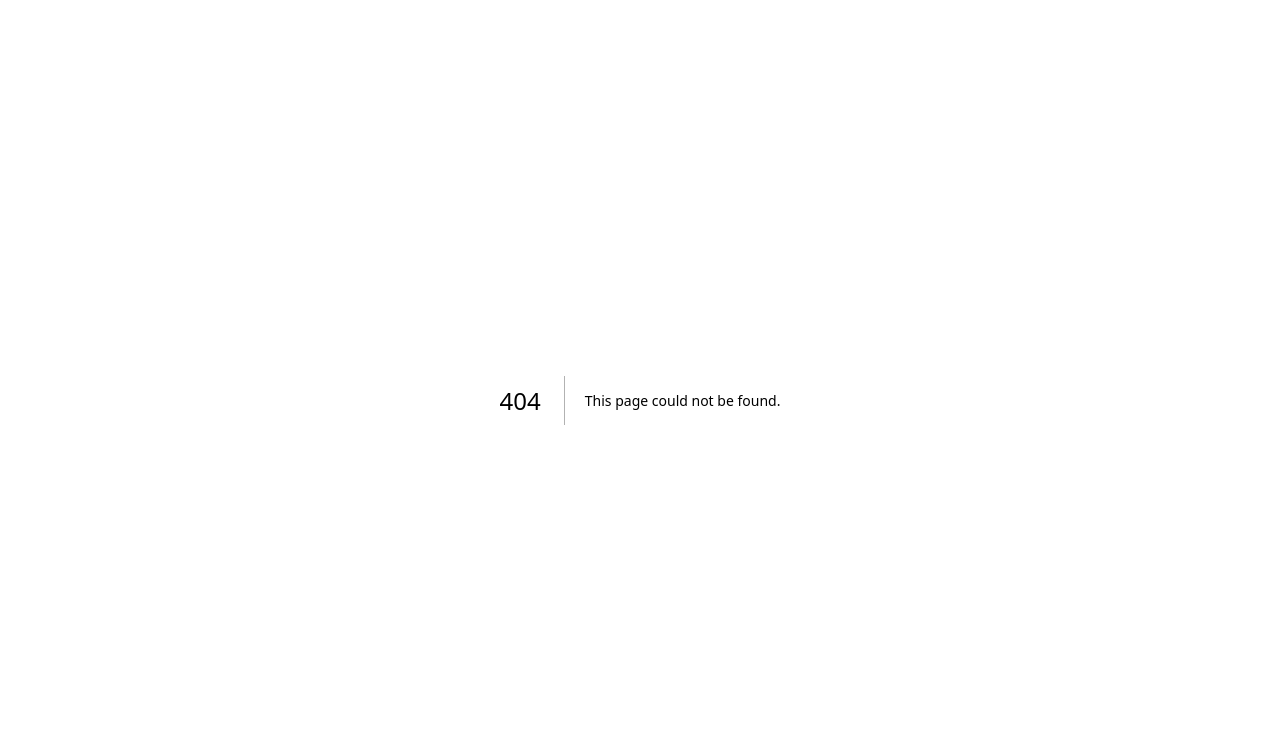
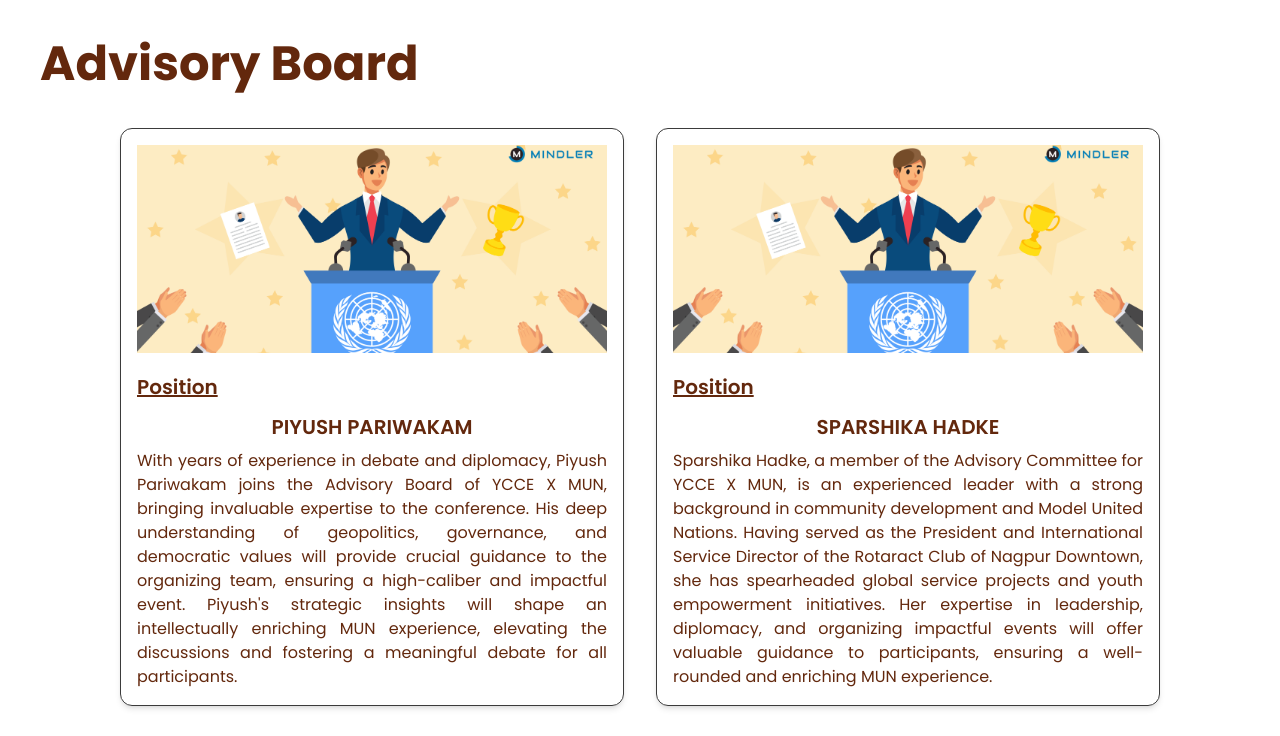
Before and after one commit to spectropaws/yccexmun, a Next.js app: page /advisory-board in a window 1280 px wide. Before the commit this address had no page. Shown: the top 736 px of the page. Built offline with nearby package versions, Linux system fonts and the light colour scheme.

Commit message:
Added Book seat card

```diff
--- /dev/null
+++ b/app/advisory-board/page.jsx
@@ -0,0 +1,23 @@
+import { advisoryBoard } from "../../data";
+import MemberCard from "../../components/Advisory-Board/member-card";
+import React from "react";
+
+const page = () => {
+  return (
+    <div className="p-10">
+      <h3 className="text-5xl font-bold">Advisory Board</h3>
+      <div className="grid grid-cols-[repeat(auto-fill,_minmax(400px,_1fr))] gap-8 mt-10 md:px-20 justify-center">
+        {advisoryBoard.map((data) => (
+          <MemberCard
+            imgSrc={data.imgSrc}
+            position={data.position}
+            name={data.name}
+            description={data.description}
+          />
+        ))}
+      </div>
+    </div>
+  );
+};
+
+export default page;
--- a/app/page.js
+++ b/app/page.js
@@ -15,7 +15,7 @@ const Page = () => {
       <Navbar />
       <InitialLoader />
       <div className="page-container">
-        <div className="mt-3">
+        <div className="">
           <HeroSec />
         </div>
         <div className="px-1 py-2 sm:px-2 sm:py-3  md:py-6 md:px-10">
--- /dev/null
+++ b/components/Advisory-Board/member-card.jsx
@@ -0,0 +1,21 @@
+import Image from "next/image";
+import React from "react";
+
+const MemberCard = ({ imgSrc, position, name, description }) => {
+  return (
+    <div className="border p-4 rounded-sm shadow-md hover:shadow-xl hover:scale-[1.03] duration-300">
+      <div className="">
+        <img
+          src={imgSrc}
+          alt="Model United Nations"
+          className="h-52 w-full aspect-square  object-cover mx-auto"
+        />
+      </div>
+      <h6 className="text-xl font-semibold mt-5 underline">{position}</h6>
+      <h5 className="text-xl text-center font-semibold mt-3">{name}</h5>
+      <p className="text-justify mt-2">{description}</p>
+    </div>
+  );
+};
+
+export default MemberCard;
--- a/components/hero-sec.jsx
+++ b/components/hero-sec.jsx
@@ -2,7 +2,7 @@
 
 import { useGSAP } from "@gsap/react";
 import gsap from "gsap";
-import { ArrowUpRight, Dot } from "lucide-react";
+import { ArrowRight, ArrowUpRight, Dot } from "lucide-react";
 import React, { useRef, useState } from "react";
 import { Swiper, SwiperSlide } from "swiper/react";
 import { EffectFade, Autoplay } from "swiper/modules";
@@ -63,34 +63,34 @@ const HeroSec = () => {
             disableOnInteraction: false,
           }}
           modules={[EffectFade, Autoplay]}
-          className="w-full h-96 md:h-auto"
+          className="w-full h-[500px] md:h-auto"
         >
           <SwiperSlide className="!w-full !h-[80vh] !overflow-hidden] relative">
             <div className="absolute top-0 left-0 bg-[#EFE7E4]/70 blur-lg w-full scale-105 h-full"></div>
             <img
               src="https://swiperjs.com/demos/images/nature-1.jpg"
-              className="w-full"
+              className="w-full h-full"
             />
           </SwiperSlide>
           <SwiperSlide className="!w-full !h-[80vh] !overflow-hidden">
             <div className="absolute top-0 left-0 bg-[#EFE7E4]/70 blur-lg w-full h-full scale-105"></div>
             <img
               src="https://swiperjs.com/demos/images/nature-2.jpg"
-              className="w-full"
+              className="w-full h-full"
             />
           </SwiperSlide>
           <SwiperSlide className="!w-full !h-[80vh] !overflow-hidden">
             <div className="absolute top-0 left-0 bg-[#EFE7E4]/70 blur-lg w-full h-full scale-105"></div>
             <img
               src="https://swiperjs.com/demos/images/nature-3.jpg"
-              className="w-full"
+              className="w-full h-full"
             />
           </SwiperSlide>
           <SwiperSlide className="!w-full !h-[80vh] !overflow-hidden">
             <div className="absolute top-0 left-0 bg-[#EFE7E4]/70 blur-lg w-full h-full scale-105"></div>
             <img
               src="https://swiperjs.com/demos/images/nature-4.jpg"
-              className="w-full"
+              className="w-full h-full"
             />
           </SwiperSlide>
         </Swiper>
@@ -120,80 +120,48 @@ const HeroSec = () => {
         </div>
         <div ref={dates} className="flex flex-col justify-center items-center">
           <div className="flex items-center gap-4 mt-5">
-            <span className="p-3 border border-[#54250B] rounded-sm text-2xl sm:text-3xl md:text-4xl font-bold text-[#54250B]">
+            <span className="p-3 border border-[#54250B] rounded-sm text-l sm:text-xl md:text-2xl font-bold text-[#54250B]">
               22
             </span>
             <span className="text-2xl sm:text-3xl md:text-4xl">-</span>
-            <span className="p-3 border border-[#54250B] rounded-sm text-2xl sm:text-3xl md:text-4xl font-bold text-[#54250B]">
+            <span className="p-3 border border-[#54250B] rounded-sm text-lg sm:text-xl md:text-2xl font-bold text-[#54250B]">
               23
             </span>
           </div>
-          <div className="text-3xl sm:text-4xl md:text-6xl tracking-tighter font-bold text-[#54250B]">
+          <div className="text-lg sm:text-xl md:text-3xl tracking-tighter font-bold text-[#54250B]">
             MARCH
           </div>
         </div>
-        {/* <div ref={card} className="mt-3 md:mt-5 overflow-hidden">
-          <div className="py-2 px-10 border  border-[#54250B] bg-[#EFE7E4]/30 backdrop-blur-sm rounded-md relative">
+        <div ref={card} className="mt-3 md:mt-5 overflow-hidden px-1">
+          <div className="py-6 px-10 border mx-1 border-[#54250B] bg-[#EFE7E4]/30 backdrop-blur-sm rounded-md relative">
             <div className="z-20 relative">
               <h5 className="md:text-2xl  text-nowrap">Book You seat Now</h5>
-              <button className="text-nowrap px-2 md:px-3 py-1 border rounded-lg bg-[#C2A597] border-[#54250B] mt-5 flex items-center gap-3 mx-auto">
+              <button className="text-nowrap mx-auto group hover:-translate-y-2 hover:scale-110 hover:shadow-lg px-3 py-1 border rounded-lg bg-[#C2A597] hover:bg-transparent duration-200 border-[#54250B] mt-5 flex items-center gap-3">
                 Book seat
-                <ArrowUpRight size={20} />
+                <span className="w-8 overflow-hidden">
+                  <div className="flex gap-4 -translate-x-[100%] group-hover:translate-x-[30%] duration-500">
+                    <div className="">
+                      <ArrowRight
+                        className="group-hover:rotate-0 duration-200 group-hover:"
+                        size={20}
+                      />
+                    </div>
+                    <div>
+                      <ArrowRight
+                        className="group-hover:rotate-0 duration-200 group-hover:"
+                        size={20}
+                      />
+                    </div>
+                  </div>
+                </span>
               </button>
             </div>
-            {/* <div ref={earth} className="absolute left-20 top-0 z-0">
+            <div ref={earth} className="absolute left-20 top-0 z-0">
               <img src="/earth.png" alt="earth" className="w-32" />
             </div>
           </div>
-        </div> */}
+        </div>
       </div>
-      {/* <div
-        ref={recEff}
-        className="border border-red-500 rounded-lg flex items-center px-4 py-1 gap-4 w-max opacity-100 mb-5"
-      >
-        YCCE IS WAITING
-        <span className="h-4 w-4 rounded-full bg-red-500 animate-pulse"></span>
-      </div>
-      <div className="flex flex-col-reverse lg:flex-row">
-        <div className="flex flex-col justify-between lg:w-1/2">
-          <div className="mt-10 lg:mt-0">
-            <div className=" overflow-hidden">
-              <h3 className="hero-heading text-5xl md:text-7xl font-bold text-[#54250B] tracking-widest">
-                YCCE PRESENTS
-              </h3>
-            </div>
-            <div className=" overflow-hidden">
-              <h3 className="hero-heading text-5xl md:text-7xl font-bold text-[#54250B] tracking-widest">
-                MUN
-              </h3>
-            </div>
-          </div>
-          <div className="mt-10 lg:mt-0">
-            <div ref={card} className="w-full md:w-[70%]">
-              <div className="border border-[#54250B] rounded-xl p-3 md:p-6 flex overflow-hidden relative md:gap-6">
-                <div className=" w-full md:w-1/2 z-10">
-                  <h5 className="text-3xl text-nowrap">
-                    Book Your Seat <br /> Now
-                  </h5>
-                  <button className="text-nowrap px-3 py-1 border rounded-lg bg-[#C2A597] border-[#54250B] mt-5 flex items-center gap-3">
-                    Book seat
-                    <ArrowUpRight size={20} />
-                  </button>
-                </div>
-                <div
-                  ref={earth}
-                  className="absolute right-0 top-0 translate-y-4"
-                >
-                  <img src="/earth.png" alt="earth" className="w-44" />
-                </div>
-              </div>
-            </div>
-          </div>
-        </div>
-        <div className="lg:w-1/2" ref={svgImg}>
-          <img src="/hero-img.png" className="mx-auto" alt="" />
-        </div>
-      </div> */}
     </div>
   );
 };
--- a/data.js
+++ b/data.js
@@ -30,14 +30,14 @@ export const FooterContactInfo = [
     value: "www.yccexmun.com",
     icon: <Globe className="h-4 w-4 text-[#54250B]" />,
   },
-  ]
+];
 
 export const FooterLinkData = [
   { href: "/", text: "About Us" },
   { href: "/", text: "Event Schedule" },
   { href: "/", text: "Committees" },
   { href: "/", text: "Contact Us" },
-  ]
+];
 
 //  Content Section
 export const ContentSectionCardData = [
@@ -56,4 +56,44 @@ export const ContentSectionCardData = [
     description:
       "Connect with ambitious students, experts, and mentors who share your passion for world affairs, diplomacy, and change-making.",
   },
-]
+];
+
+// Advisory Board
+
+export const advisoryBoard = [
+  {
+    imgSrc: "/demo-mun.png",
+    name: "PIYUSH PARIWAKAM",
+    position: "Position",
+    description:
+      "With years of experience in debate and diplomacy, Piyush Pariwakam joins the Advisory Board of YCCE X MUN, bringing invaluable expertise to the conference. His deep understanding of geopolitics, governance, and democratic values will provide crucial guidance to the organizing team, ensuring a high-caliber and impactful event. Piyush's strategic insights will shape an intellectually enriching MUN experience, elevating the discussions and fostering a meaningful debate for all participants.",
+  },
+  {
+    imgSrc: "/demo-mun.png",
+    name: "SPARSHIKA HADKE",
+    position: "Position",
+    description:
+      "Sparshika Hadke, a member of the Advisory Committee for YCCE X MUN, is an experienced leader with a strong background in community development and Model United Nations. Having served as the President and International Service Director of the Rotaract Club of Nagpur Downtown, she has spearheaded global service projects and youth empowerment initiatives. Her expertise in leadership, diplomacy, and organizing impactful events will offer valuable guidance to participants, ensuring a well-rounded and enriching MUN experience.",
+  },
+  {
+    imgSrc: "/demo-mun.png",
+    name: "DEVANSH GANDHI",
+    position: "Position",
+    description:
+      "Devansh Gandhi, a member of the Advisory Committee for YCCE X MUN, is a skilled leader with a passion for entrepreneurship and strategic decision-making. With a strong background in Model United Nations, having participated in over 20 conferences and won multiple awards, Devansh brings valuable experience in diplomacy, negotiation, and problem-solving. As a dynamic leader, he has excelled in managing teams and organizing events, showcasing his ability to foster collaboration and drive success. His expertise will inspire participants to develop critical thinking and leadership skills, ensuring a highly engaging and impactful MUN experience.",
+  },
+  {
+    imgSrc: "/demo-mun.png",
+    name: "Name",
+    position: "Position",
+    description:
+      "Lorem ipsum dolor, sit amet consectetur adipisicing elit. Eligendi recusandae neque tenetur molestias",
+  },
+  {
+    imgSrc: "/demo-mun.png",
+    name: "Name",
+    position: "Position",
+    description:
+      "Lorem ipsum dolor, sit amet consectetur adipisicing elit. Eligendi recusandae neque tenetur molestias",
+  },
+];
```
Lines whose indentation alone changed are shown as unchanged.
